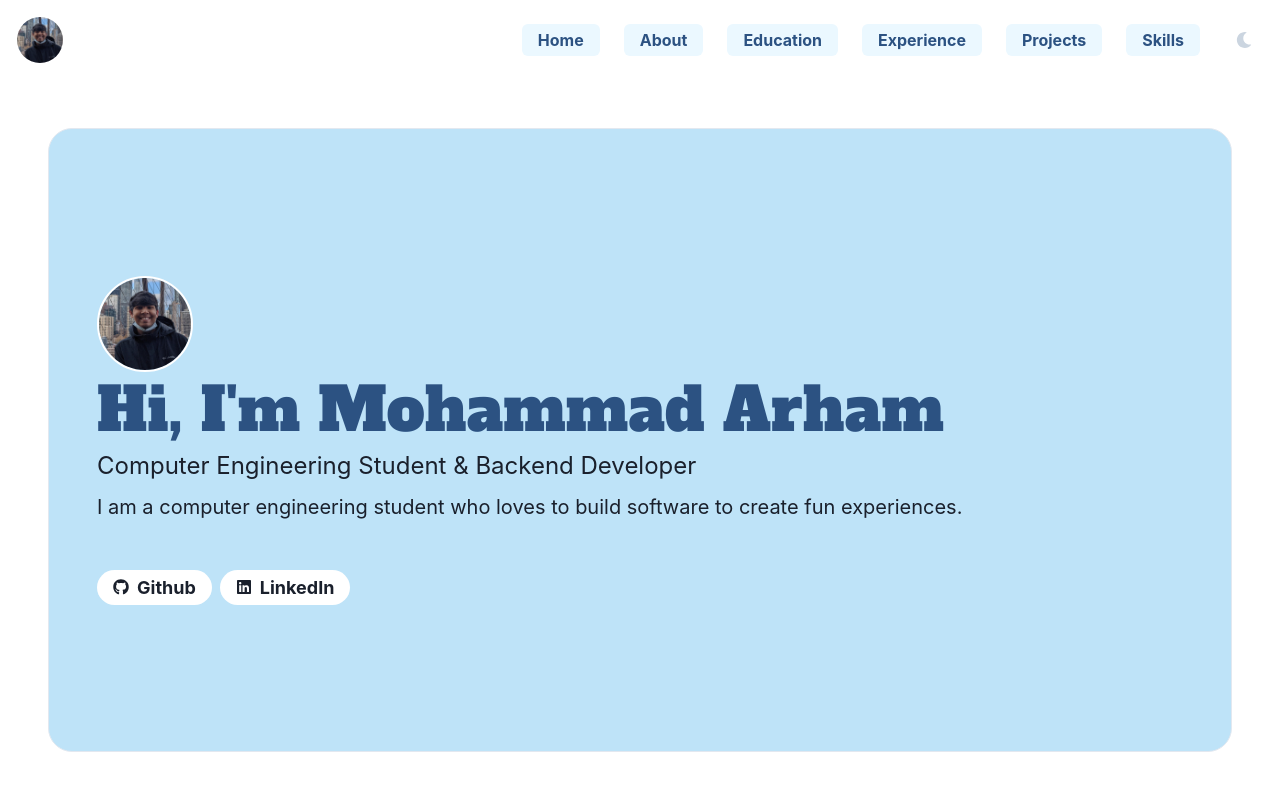
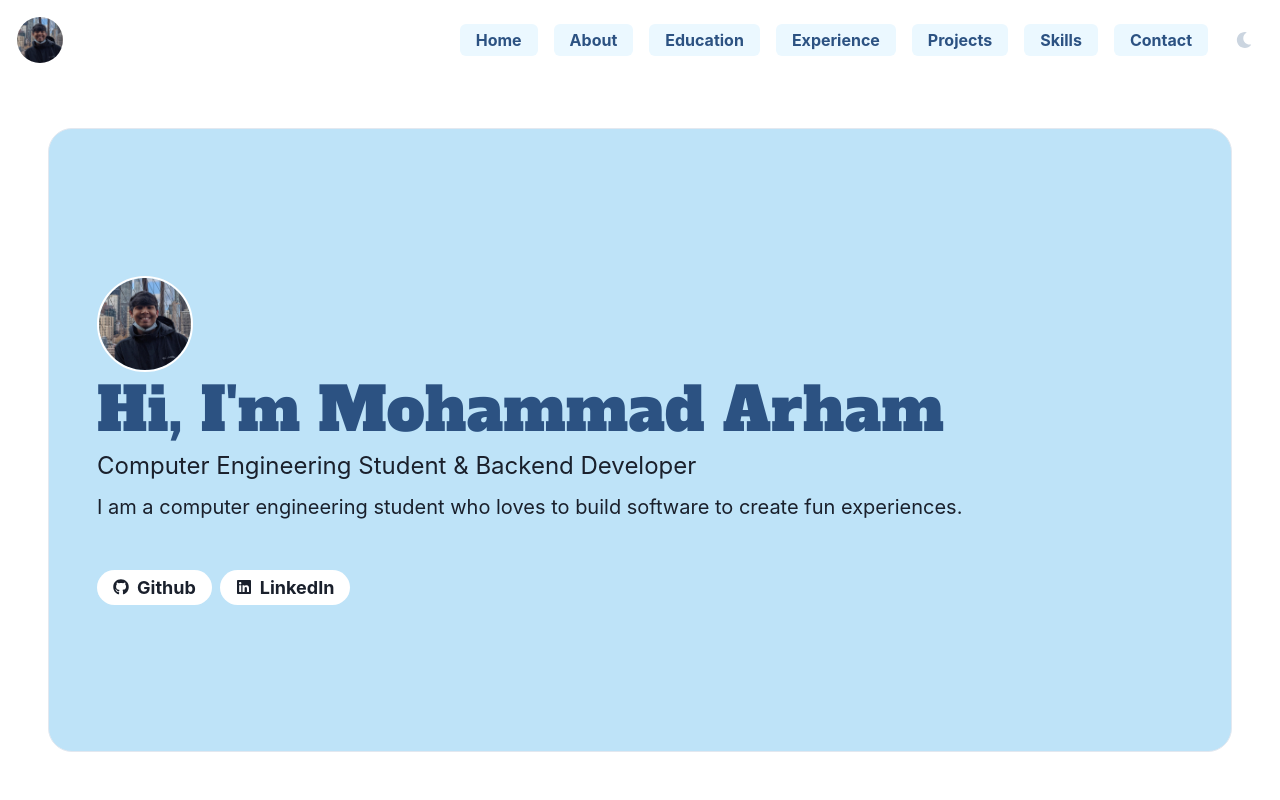
Before and after one commit to arhammusheer/croissant.one, a React (Vite) app: page / in a window 1280 px wide. Shown: the top 800 px of the page. Built offline with nearby package versions, Linux system fonts and the light colour scheme.

Commit message:
Added contact link

```diff
--- a/src/pages/common/Navbar.tsx
+++ b/src/pages/common/Navbar.tsx
@@ -55,7 +55,7 @@ export const Navbar = () => {
 
 const DesktopOptions = () => {
   return (
-    <Stack direction={"row"} spacing={6} align={"center"}>
+    <Stack direction={"row"} spacing={4} align={"center"}>
       {options.map((option) => (
         <Flex
           align={"center"}
@@ -144,6 +144,10 @@ const options = [
     name: "Skills",
     href: "skills",
   },
+  {
+    name: "Contact",
+    href: "contact",
+  },
 ];
 
 export default Navbar;
```
